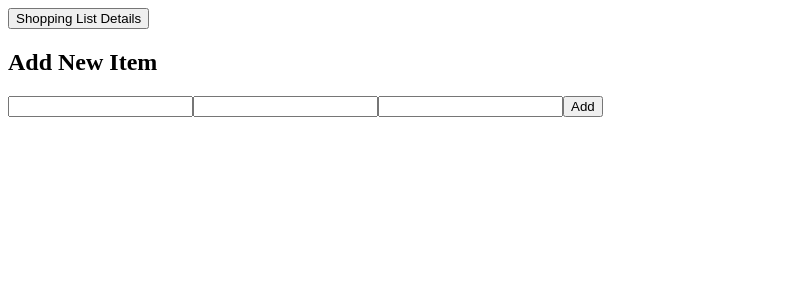
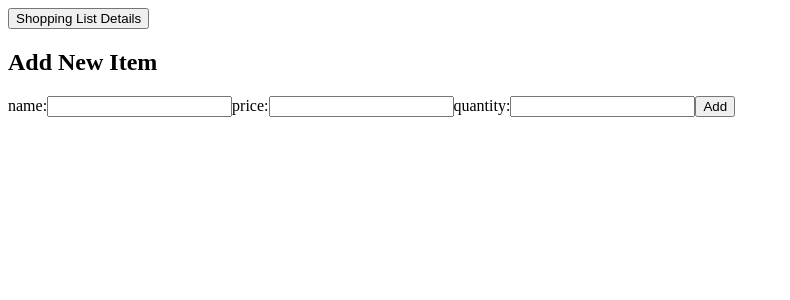
Before and after one commit to hudasul/shopping-list-app-front-end, a React (Vite) app: page /list/1/new-item in a window 1280 px wide. Shown: the top 300 px of the page, without its empty margins (0-790 px from the left). Built offline with nearby package versions, Linux system fonts and the light colour scheme; no server answers.

Commit message:
modified form

```diff
--- a/src/components/ItemForm.jsx
+++ b/src/components/ItemForm.jsx
@@ -48,20 +48,21 @@ const ItemForm = () => {
       </button>
       <form onSubmit={handleSubmit}>
         <h2>{itemId ? "Update Item" : "Add New Item"}</h2>
+        <label htmlFor="name">name:</label>
         <input
           type="text"
           name="name"
           value={itemFormData.name}
           onChange={handleChange}
         />
-
+        <label htmlFor="price">price:</label>
         <input
           type="number"
           name="price"
           value={itemFormData.price}
           onChange={handleChange}
         />
-
+        <label htmlFor="quantity">quantity:</label>
         <input
           type="number"
           name="quantity"
```
